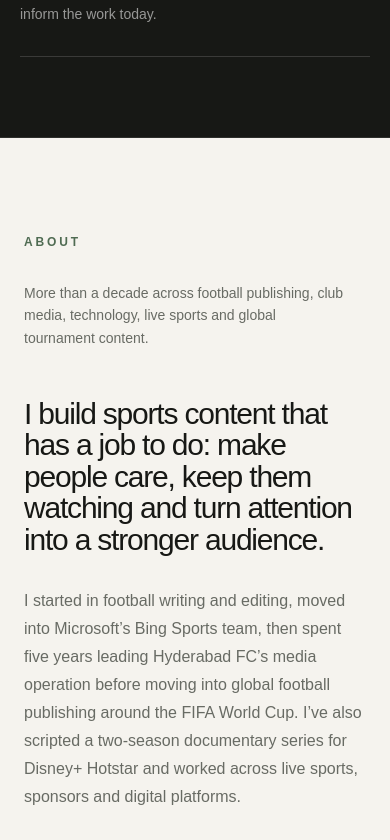
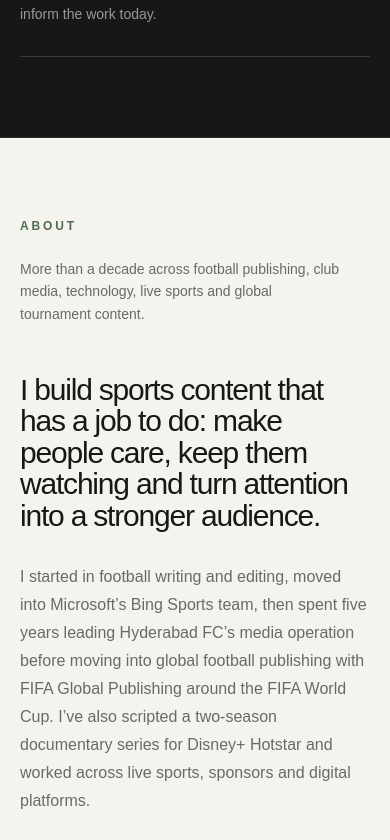
Before and after one commit to AakarshBot/aakars-portfolio-v2, a Next.js app: page / in a window 390 px wide. Shown: the part 7400-8240 px from the top of the page. Built offline with nearby package versions, Linux system fonts and the light colour scheme.

Commit message:
Sharpen about section career narrative

```diff
--- a/src/components/About.tsx
+++ b/src/components/About.tsx
@@ -2,10 +2,10 @@ import { SectionLabel } from "./SectionLabel";
 
 export function About() {
   return (
-    <section id="about" className="mx-auto grid max-w-7xl gap-12 px-6 py-24 lg:grid-cols-[0.7fr_1.8fr] lg:px-10 lg:py-32">
+    <section id="about" className="mx-auto grid max-w-7xl gap-12 px-5 py-20 sm:px-6 sm:py-24 lg:grid-cols-[0.7fr_1.8fr] lg:px-10 lg:py-32">
       <div>
         <SectionLabel>About</SectionLabel>
-        <p className="mt-8 max-w-xs text-sm leading-relaxed text-[var(--muted)]">
+        <p className="mt-6 max-w-xs text-sm leading-relaxed text-[var(--muted)] sm:mt-8">
           More than a decade across football publishing, club media, technology, live sports and global tournament content.
         </p>
       </div>
@@ -14,7 +14,7 @@ export function About() {
           I build sports content that has a job to do: make people care, keep them watching and turn attention into a stronger audience.
         </p>
         <p className="mt-8 max-w-3xl text-base leading-7 text-[var(--muted)] md:text-lg">
-          I started in football writing and editing, moved into Microsoft’s Bing Sports team, then spent five years leading Hyderabad FC’s media operation before moving into global football publishing around the FIFA World Cup. I’ve also scripted a two-season documentary series for Disney+ Hotstar and worked across live sports, sponsors and digital platforms.
+          I started in football writing and editing, moved into Microsoft’s Bing Sports team, then spent five years leading Hyderabad FC’s media operation before moving into global football publishing with FIFA Global Publishing around the FIFA World Cup. I’ve also scripted a two-season documentary series for Disney+ Hotstar and worked across live sports, sponsors and digital platforms.
         </p>
         <p className="mt-6 max-w-3xl text-base leading-7 text-[var(--muted)] md:text-lg">
           That range is a big part of how I work. I’ve been the person shaping the story, the person responsible for getting it out, and the person looking at what happened afterwards. I understand the creative side, the platform and the audience — and I like bringing those three together.
```
